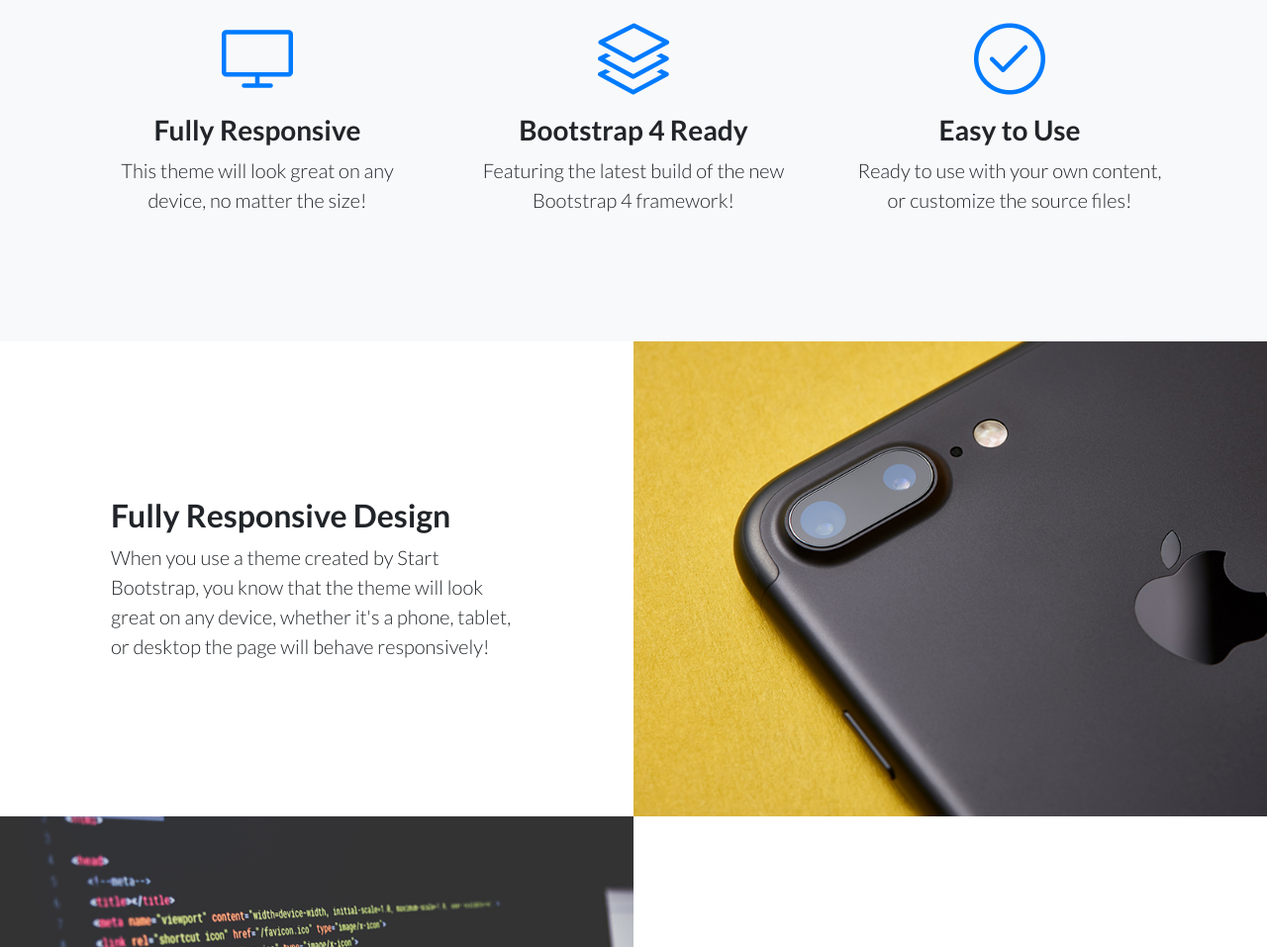
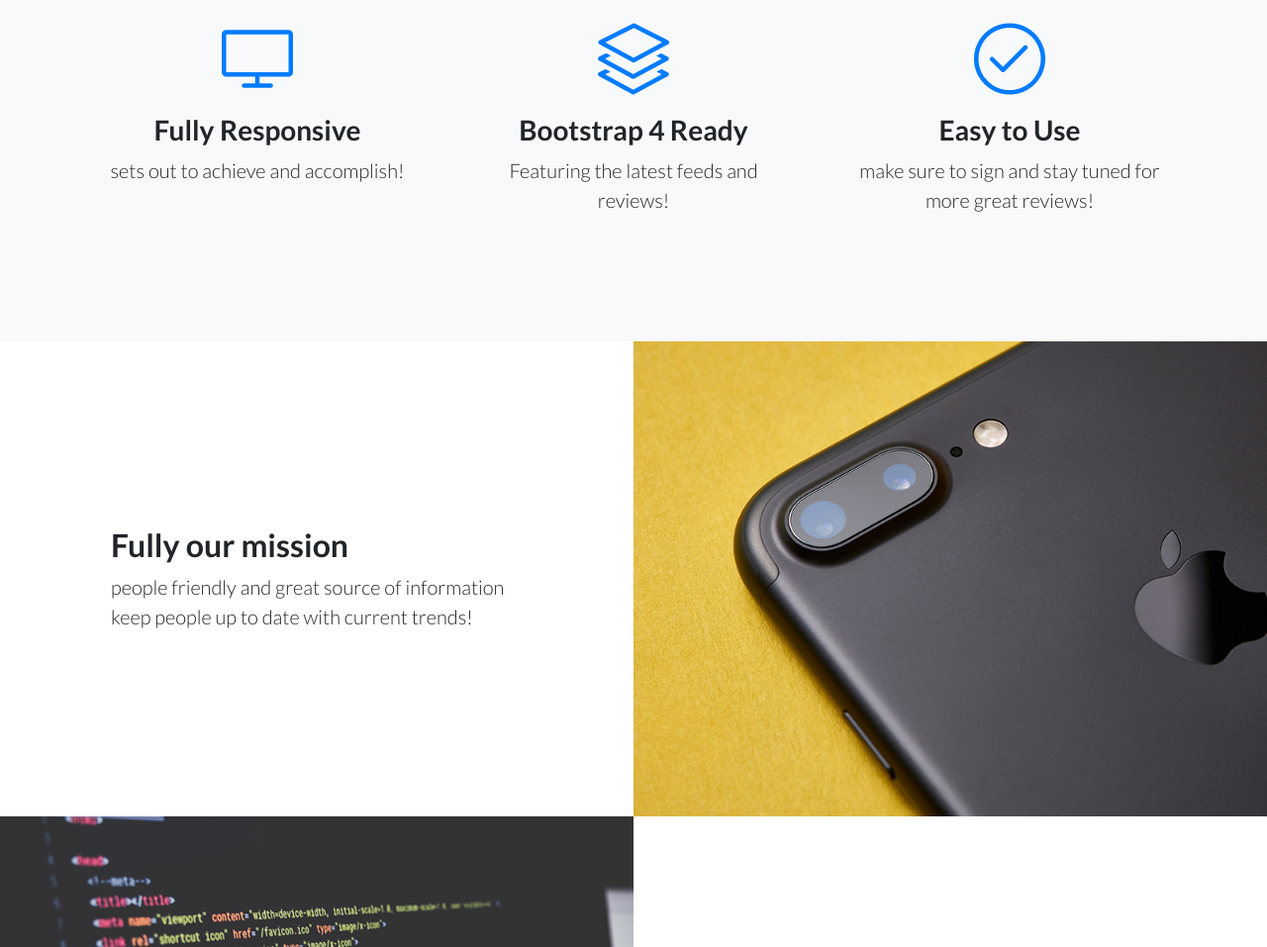
Before and after one commit to jbernard125/simplyfeeds, a website: page index.html in a window 1280 px wide. Shown: the part 760-1717 px from the top of the page at 99% size. Drawn offline with Linux system fonts and the light colour scheme.

Commit message:
Update index.html

```diff
--- a/index.html
+++ b/index.html
@@ -67,7 +67,7 @@
                 <i class="icon-screen-desktop m-auto text-primary"></i>
               </div>
               <h3>Fully Responsive</h3>
-              <p class="lead mb-0">This theme will look great on any device, no matter the size!</p>
+              <p class="lead mb-0">sets out to achieve and accomplish!</p>
             </div>
           </div>
           <div class="col-lg-4">
@@ -76,7 +76,7 @@
                 <i class="icon-layers m-auto text-primary"></i>
               </div>
               <h3>Bootstrap 4 Ready</h3>
-              <p class="lead mb-0">Featuring the latest build of the new Bootstrap 4 framework!</p>
+              <p class="lead mb-0">Featuring the latest feeds and reviews!</p>
             </div>
           </div>
           <div class="col-lg-4">
@@ -85,7 +85,7 @@
                 <i class="icon-check m-auto text-primary"></i>
               </div>
               <h3>Easy to Use</h3>
-              <p class="lead mb-0">Ready to use with your own content, or customize the source files!</p>
+              <p class="lead mb-0">make sure to sign and stay tuned for more great reviews!</p>
             </div>
           </div>
         </div>
@@ -99,8 +99,8 @@
 
           <div class="col-lg-6 order-lg-2 text-white showcase-img" style="background-image: url('img/bg-showcase-1.jpg');"></div>
           <div class="col-lg-6 order-lg-1 my-auto showcase-text">
-            <h2>Fully Responsive Design</h2>
-            <p class="lead mb-0">When you use a theme created by Start Bootstrap, you know that the theme will look great on any device, whether it's a phone, tablet, or desktop the page will behave responsively!</p>
+            <h2>Fully our mission</h2>
+            <p class="lead mb-0">people friendly and great source of information keep people up to date with current trends!</p>
           </div>
         </div>
         <div class="row no-gutters">
```
